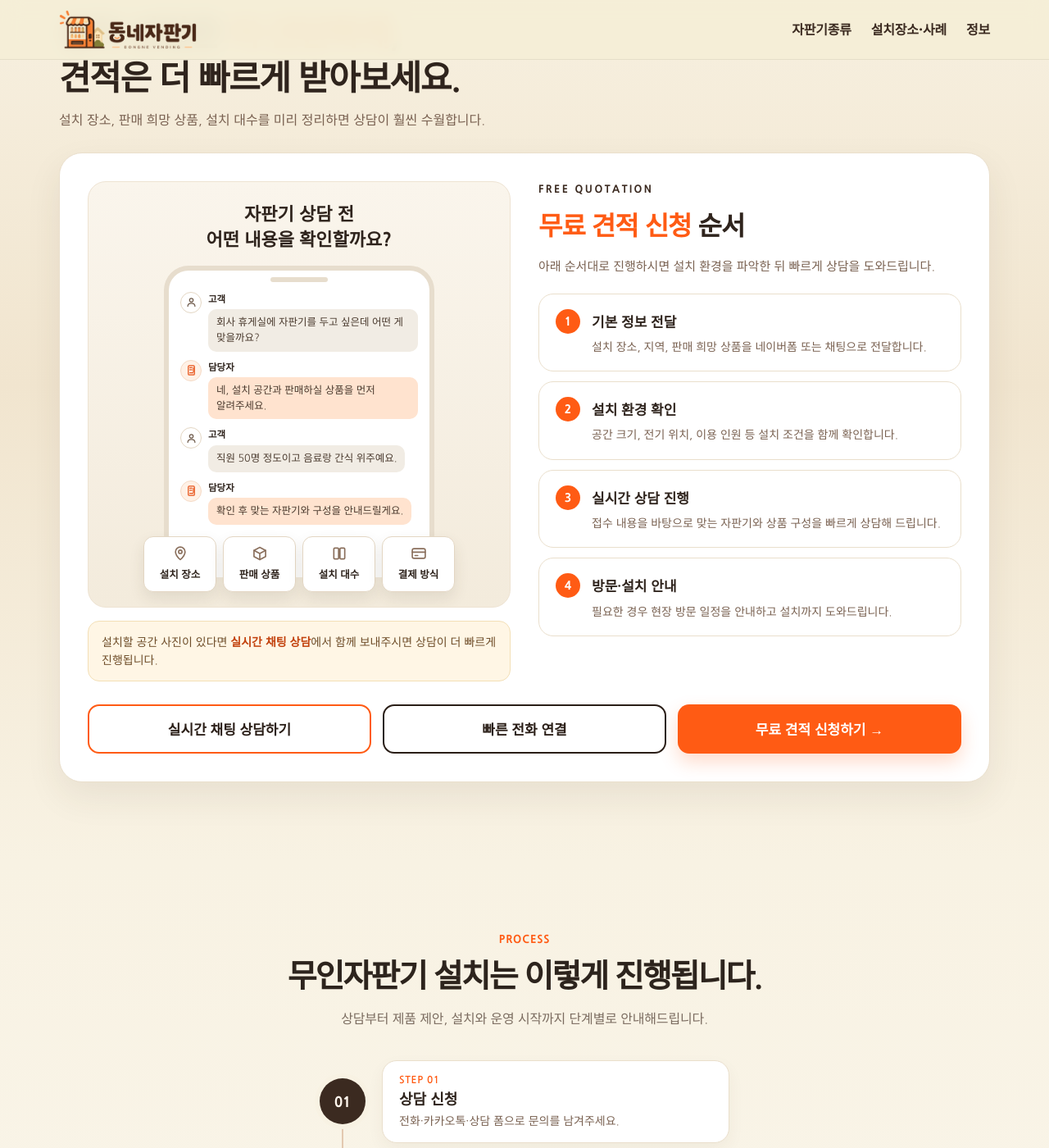
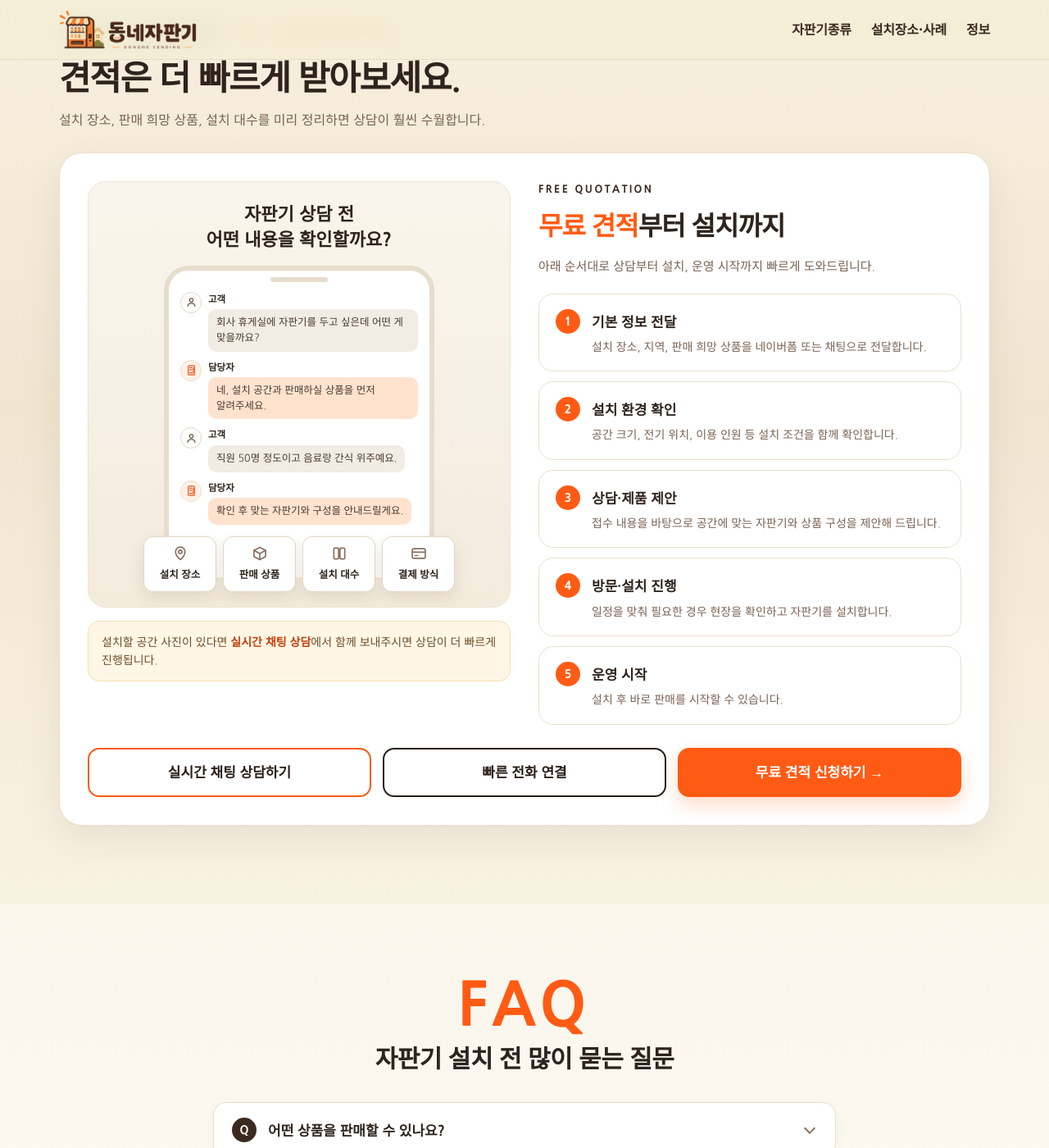
Before and after one commit to dkfmaqqhh-cyber/dongne-vending, a Jekyll site: the page built from index.html, in a window 1280 px wide and 1400 px high, scrolled down 8769 px. Shown: the whole window at 82% size. Built offline with Jekyll 4.4.1, drawn with Linux system fonts in a browser that asks for light colours; some of the changed text lies outside the part shown.

Commit message:
105차: 겹치는 '설치 진행 과정' 삭제, 무료 견적 순서를 5단계로 보완
Co-Authored-By: Claude Opus 5.5 <noreply@anthropic.com>
Claude-Session: https://claude.ai/code/session_01PoQrHp99mBttwRqW6Q3cBv

```diff
--- a/index.html
+++ b/index.html
@@ -2464,9 +2464,9 @@ html{scroll-behavior:smooth}
 </div>
 <div class="cg-right">
 <div class="cg-eyebrow">FREE QUOTATION</div>
-<h3><em>무료 견적 신청</em> 순서</h3>
-<p class="cg-lead">아래 순서대로 진행하시면 설치 환경을 파악한 뒤 빠르게 상담을 도와드립니다.</p>
-<ol class="cg-steps"><li><span class="cg-n">1</span><div><strong>기본 정보 전달</strong><p>설치 장소, 지역, 판매 희망 상품을 네이버폼 또는 채팅으로 전달합니다.</p></div></li><li><span class="cg-n">2</span><div><strong>설치 환경 확인</strong><p>공간 크기, 전기 위치, 이용 인원 등 설치 조건을 함께 확인합니다.</p></div></li><li><span class="cg-n">3</span><div><strong>실시간 상담 진행</strong><p>접수 내용을 바탕으로 맞는 자판기와 상품 구성을 빠르게 상담해 드립니다.</p></div></li><li><span class="cg-n">4</span><div><strong>방문·설치 안내</strong><p>필요한 경우 현장 방문 일정을 안내하고 설치까지 도와드립니다.</p></div></li></ol>
+<h3><em>무료 견적</em>부터 설치까지</h3>
+<p class="cg-lead">아래 순서대로 상담부터 설치, 운영 시작까지 빠르게 도와드립니다.</p>
+<ol class="cg-steps"><li><span class="cg-n">1</span><div><strong>기본 정보 전달</strong><p>설치 장소, 지역, 판매 희망 상품을 네이버폼 또는 채팅으로 전달합니다.</p></div></li><li><span class="cg-n">2</span><div><strong>설치 환경 확인</strong><p>공간 크기, 전기 위치, 이용 인원 등 설치 조건을 함께 확인합니다.</p></div></li><li><span class="cg-n">3</span><div><strong>상담·제품 제안</strong><p>접수 내용을 바탕으로 공간에 맞는 자판기와 상품 구성을 제안해 드립니다.</p></div></li><li><span class="cg-n">4</span><div><strong>방문·설치 진행</strong><p>일정을 맞춰 필요한 경우 현장을 확인하고 자판기를 설치합니다.</p></div></li><li class="cg-last"><span class="cg-n">5</span><div><strong>운영 시작</strong><p>설치 후 바로 판매를 시작할 수 있습니다.</p></div></li></ol>
 </div>
 </div>
 <div class="cg-actions">
@@ -2574,20 +2574,7 @@ html{scroll-behavior:smooth}
   .smart-adv-card p{font-size:15px;}
 }
 </style>
-<section class="process-section">
-<div class="wrap">
-<div class="eyebrow">PROCESS</div>
-<h2>무인자판기 설치는 이렇게 진행됩니다.</h2>
-<p class="sub">상담부터 제품 제안, 설치와 운영 시작까지 단계별로 안내해드립니다.</p>
-<ol class="process-flow">
-<li class="flow-step"><span class="flow-num">01</span><div class="flow-card"><b>STEP 01</b><strong>상담 신청</strong><p>전화·카카오톡·상담 폼으로 문의를 남겨주세요.</p></div></li>
-<li class="flow-step"><span class="flow-num">02</span><div class="flow-card"><b>STEP 02</b><strong>설치 장소·상품 확인</strong><p>설치 공간과 판매 희망 상품을 확인합니다.</p></div></li>
-<li class="flow-step"><span class="flow-num">03</span><div class="flow-card"><b>STEP 03</b><strong>자판기 제품 제안</strong><p>공간과 상품에 맞는 자판기를 제안해드립니다.</p></div></li>
-<li class="flow-step"><span class="flow-num">04</span><div class="flow-card"><b>STEP 04</b><strong>설치 진행</strong><p>일정에 맞춰 자판기를 설치합니다.</p></div></li>
-<li class="flow-step"><span class="flow-num">05</span><div class="flow-card"><b>STEP 05</b><strong>운영 시작</strong><p>설치 후 바로 판매를 시작할 수 있습니다.</p></div></li>
-</ol>
-</div>
-</section>
+<!-- 105차: 설치 진행 과정(process-section)은 무료 견적 순서와 겹쳐 삭제, 견적 순서를 5단계로 보완 -->
 <section class="faq-section">
 <div class="wrap faq">
 <div class="faq-big">FAQ</div>
```
Also changed, not shown: CLAUDE.md (+2 -2 lines).
